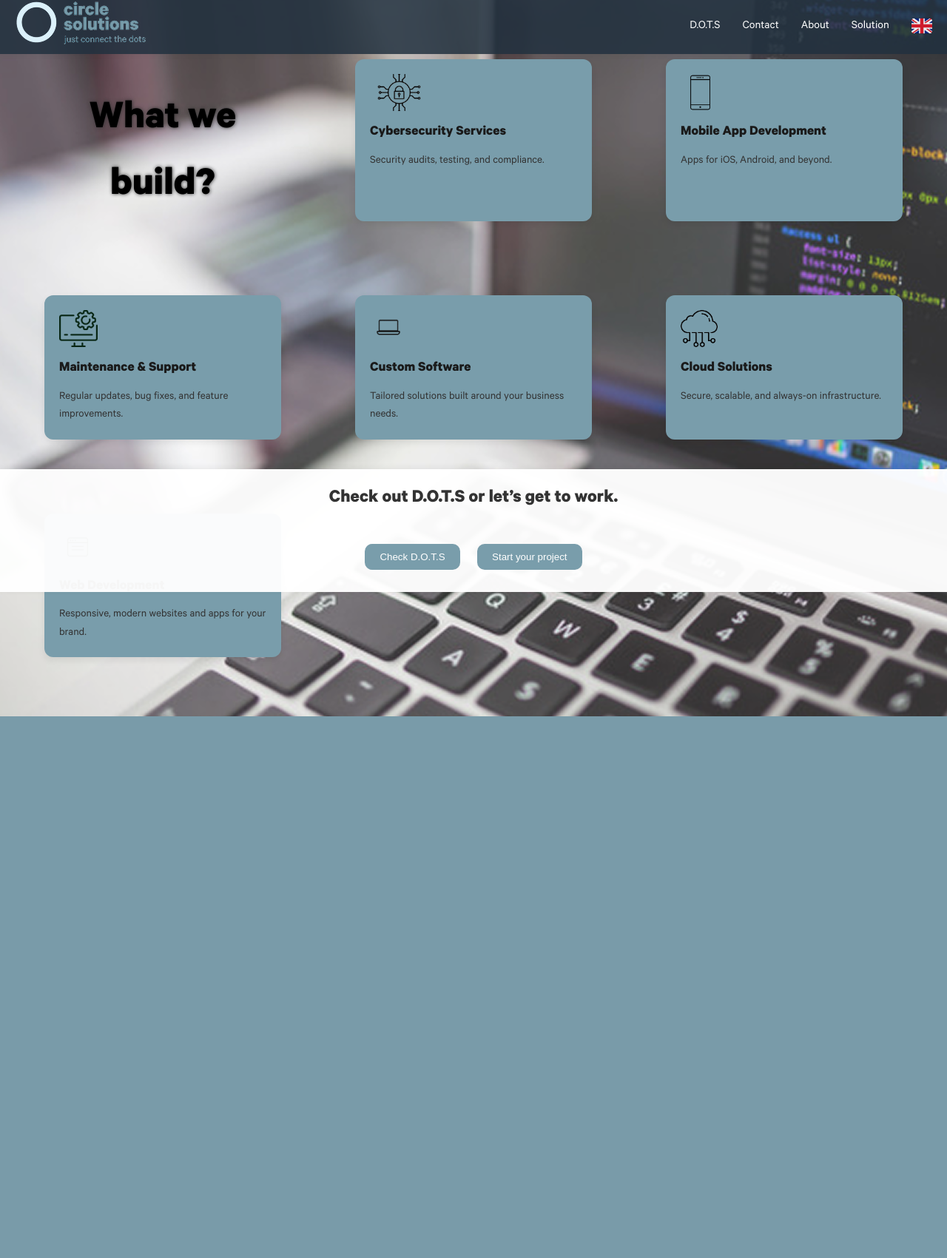
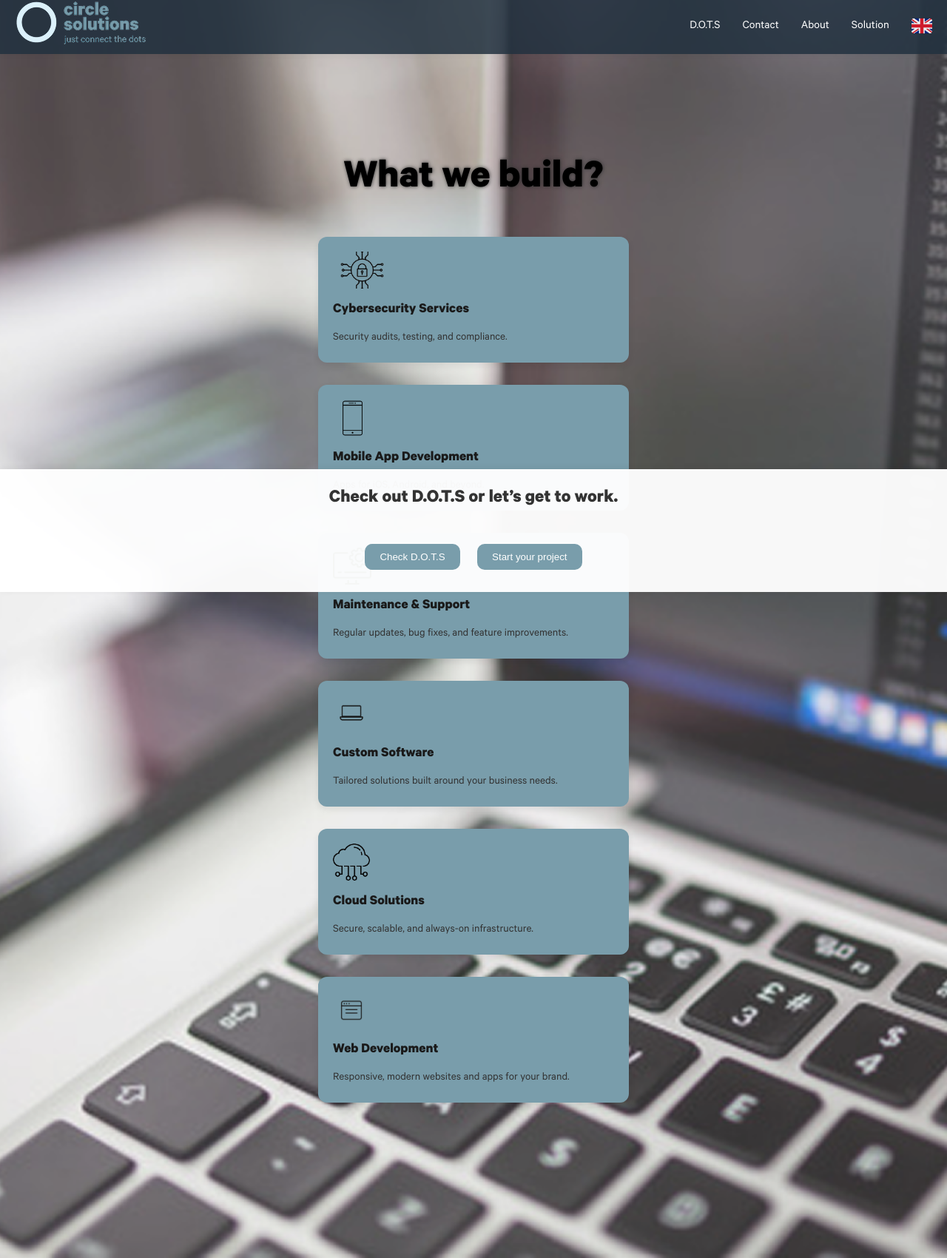
Before and after one commit to KlaudiaZagiel/CircleSolutions, a PHP site: page /html/whatwebuild.html in a window 1280 px wide. Shown: the whole page at 74% size. Before the commit the page ends 968 px from the top, so only its background shows below. Run offline with PHP 8.4, Linux system fonts and the light colour scheme.

Commit message:
changed the grid for the service boxes in css

```diff
--- a/css/whatwebuild.css
+++ b/css/whatwebuild.css
@@ -1,9 +1,10 @@
-/* Base Reset */
+/* whatwebuild.css */
 * {
   margin: 0;
   padding: 0;
   box-sizing: border-box;
 }
+
 
 @font-face {
   font-family: 'Calibre';
@@ -98,12 +99,17 @@ h1 {
   background: url('../images/Technology.png') center/cover no-repeat;
   min-height: max-content;
 
+
   display: grid;
-  grid-template-columns: repeat(auto-fit, minmax(280px, 1fr));
-  gap: 100px;
-  padding: 80px 60px;
+  grid-template-columns: repeat(1, 1fr 1fr, auto);
+  gap: 30px;
+  padding: 60px 40px;
+  max-width: 500px;
+  margin: 100px auto 150px auto;
 
 }
+
+
 .service-box {
   background-color: #799DAB;
   color: #1a1a1a;
--- a/html/whatwebuild.html
+++ b/html/whatwebuild.html
@@ -8,13 +8,13 @@
     <title>Document</title>
 </head>
 <header>
+<h1 class="header">What we build?</h1>
      <div class="backroundimagemaindiv">
-          <h1>What we build?</h1>
         <div class="headerdivmain">
             <a href="../html/mainPage.html"><img src="../images/circleSolutionsLogo.png" alt="logo"></a>
             <div class="headerbuttons">
                 <a href="../html/dots.html">D.O.T.S</a>
-                <a href="">Contact</a>
+                <a href="../php/contactPage.php">Contact</a>
                 <a href="../html/aboutus.html">About</a>
                 <a href="../html/whatwebuild.html">Solution</a>
                 <button class="buttonflag"><img src="../images/flag.png" alt="flag"></button>
```
